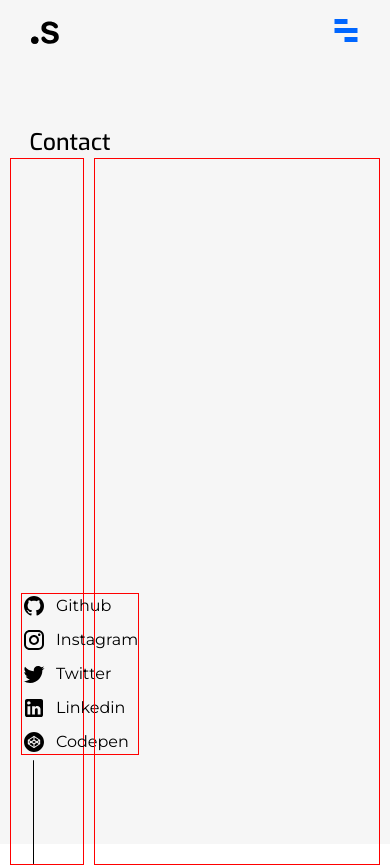
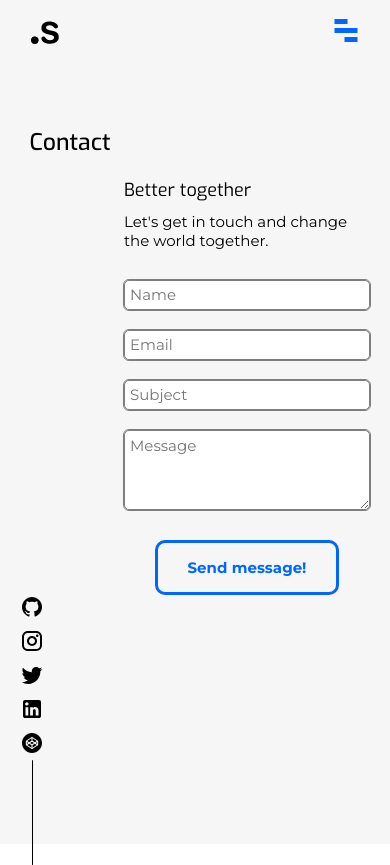
Before and after one commit to Saxxan/portfolio, a React (Create React App) app in the folder portfolio/: page /contact in a window 390 px wide. Built offline with nearby package versions, Linux system fonts and the light colour scheme.

Commit message:
Contact page created responsive

```diff
--- a/portfolio/src/App.css
+++ b/portfolio/src/App.css
@@ -34,7 +34,7 @@ h1, h2, h3, h4, h5, h6 {
   font-family: var(--font-title);
 }
 
-p, span {
+p, span, input, textarea {
   margin: 0;
   font-family: var(--font-text);
 }
--- a/portfolio/src/components/CTA/CTA.jsx
+++ b/portfolio/src/components/CTA/CTA.jsx
@@ -8,11 +8,12 @@ const Button = styled.button`
     padding: 8px 30px;
     background-color: var(--primary);
     border: none;
-    border-radius: 5px;
+    border-radius: 10px;
     color: var(--font-white);
     font-weight: 600;
     font-size: 15px;
     cursor: pointer;
+    transition: all .5s ease-in-out;
     &:hover {
         background-color: var(--primary-hover);
     }
--- a/portfolio/src/pages/Contact/components/ContactMainContent/ContactMain.jsx
+++ b/portfolio/src/pages/Contact/components/ContactMainContent/ContactMain.jsx
@@ -1,15 +1,39 @@
 import React from 'react';
 import styled from 'styled-components';
+import ContactForm from './components/contactForm/ContactForm';
 
 const ContactMainContainer = styled.main`
-    width: 80%;
-    height: 100%;
-    padding: 20px;
-    border: 1px solid red;
+  width: 80%;
+  height: 100%;
+  padding: 20px 0 20px 20px;
+  @media (min-width: 900px) {
+    padding: 10px 40px;
+  }
 `
+
+const FormTitle = styled.h3`
+  margin: 0 auto;
+  padding: 0 10px;
+  font-size: 18px;
+  font-weight: 400;
+  @media (min-width: 900px) {
+    font-size: 25px;
+  }
+`
+
+const FormText = styled.p`
+  font-size: 15px;
+  padding: 10px;
+  @media (min-width: 900px) {
+    font-size: 20px;
+  }`
 
 export default function ContactMain() {
   return (
-    <ContactMainContainer/>
+    <ContactMainContainer>
+      <FormTitle>Better together</FormTitle>
+      <FormText>Let's get in touch and change the world together.</FormText>
+      <ContactForm/>
+    </ContactMainContainer>
   )
 }
--- /dev/null
+++ b/portfolio/src/pages/Contact/components/ContactMainContent/components/contactForm/ContactForm.jsx
@@ -0,0 +1,46 @@
+import React from 'react';
+import styled from 'styled-components';
+import InputSubmit from './InputSubmit';
+import InputText from './InputText';
+
+const ContactFormWrapper = styled.form`
+    width: 100%;
+    margin: 0 auto;
+    padding: 10px;
+    display: flex;
+    flex-direction: column;
+    align-items: center;
+`
+
+const TextAreaForm = styled.textarea`
+    width: 100%;
+    padding: 5px;
+    margin: 10px 0;
+    height: 80px;
+    font-size: 15px;
+    border-radius: 5px;
+    outline: 1px solid var(--font-grey);
+    border: 1px solid var(--font-grey);
+    &:focus-visible {
+        outline: 1px solid var(--primary);
+        border: 1px solid var(--primary);
+    }
+    @media (min-width: 900px) {
+        width: 80%;
+        padding: 10px;
+        height: 100px;
+        font-size: 20px;
+    }
+`
+
+export default function ContactForm() {
+  return (
+    <ContactFormWrapper>
+        <InputText inputName="Name"/>
+        <InputText inputName="Email"/>
+        <InputText inputName="Subject"/>
+        <TextAreaForm placeholder="Message"/>
+        <InputSubmit/>
+    </ContactFormWrapper>
+  )
+}
--- /dev/null
+++ b/portfolio/src/pages/Contact/components/ContactMainContent/components/contactForm/InputSubmit.jsx
@@ -0,0 +1,25 @@
+import React from 'react';
+import styled from 'styled-components';
+
+const InputSubmitBtn = styled.input`
+    padding: 15px 30px;
+    font-size: 15px;
+    margin: 20px 0;
+    background: transparent;
+    border: 3px solid var(--primary);
+    color: var(--primary);
+    border-radius: 10px;
+    font-weight: 600;
+    cursor: pointer;
+    transition: all .5s ease-in-out;
+    &:hover {
+        background: var(--primary);
+        color: var(--font-white);
+    }
+    @media (min-width: 900px) {
+        font-size: 23px;
+    }`
+
+export default function InputSubmit() {
+  return <InputSubmitBtn type="submit" value="Send message!"/>
+}
--- /dev/null
+++ b/portfolio/src/pages/Contact/components/ContactMainContent/components/contactForm/InputText.jsx
@@ -0,0 +1,27 @@
+import React from 'react';
+import styled from 'styled-components';
+
+const InputForm = styled.input`
+    padding: 5px;
+    margin: 10px 0;
+    width: 100%;
+    height: 30px;
+    font-size: 15px;
+    border-radius: 5px;
+    outline: 1px solid var(--font-grey);
+    border: 1px solid var(--font-grey);
+    &:focus-visible {
+        outline: 1px solid var(--primary);
+        border: 1px solid var(--primary);
+    }
+    @media (min-width: 900px) {
+        padding: 10px;
+        width: 80%;
+        height: 50px;
+        font-size: 20px;
+    }
+`
+
+export default function InputText(props) {
+  return <InputForm type="text" placeholder={props.inputName}/>
+}
--- a/portfolio/src/pages/Contact/components/SocialMediaAside/SocialAside.jsx
+++ b/portfolio/src/pages/Contact/components/SocialMediaAside/SocialAside.jsx
@@ -6,7 +6,6 @@ import SocialMediaList from './components/MediaList/SocialMediaList';
 const SocialMediaAside = styled.aside`
     width: 20%;
     height: 100%;
-    border: 1px solid red;
     padding: 10px 10px 0 10px;
     display: flex;
     flex-direction: column;
--- a/portfolio/src/pages/Contact/components/SocialMediaAside/components/MediaList/SocialMediaList.jsx
+++ b/portfolio/src/pages/Contact/components/SocialMediaAside/components/MediaList/SocialMediaList.jsx
@@ -6,7 +6,6 @@ const MediaList = styled.ul`
     display: flex;
     flex-direction: column;
     gap: 10px;
-    border: 1px solid red;
     padding: 0;
     margin: 0 0 5px 0;
 `
@@ -14,9 +13,29 @@ const MediaList = styled.ul`
 const MediaListItem = styled.li`
     display:flex;
     align-items: center;
-    gap: 10px;
+    gap: 5px;
     padding: 0;
     margin: 0;
+    cursor: pointer;
+    &:hover {
+        &>span{
+            transform: translateX(0);
+            opacity: 1;
+        }
+    }
+    @media (min-width: 900px) {
+        gap: 10px;
+    }
+`
+
+const ItemLabel = styled.span`
+    font-size: 15px;
+    opacity: 0;
+    transform: translateX(-40px);
+    transition: all .5s ease-out;
+    @media(min-width: 900px) {
+        font-size: 18px;
+    }
 `
 
 export default function SocialMediaList() {
@@ -24,23 +43,23 @@ export default function SocialMediaList() {
     <MediaList>
         <MediaListItem>
             <GithubIcon/>
-            <span>Github</span>
+            <ItemLabel>Github</ItemLabel>
         </MediaListItem>
         <MediaListItem>
             <InstagramIcon/>
-            <span>Instagram</span>
+            <ItemLabel>Instagram</ItemLabel>
         </MediaListItem>
         <MediaListItem>
             <TwitterIcon/>
-            <span>Twitter</span>
+            <ItemLabel>Twitter</ItemLabel>
         </MediaListItem>
         <MediaListItem>
             <LinkedinIcon/>
-            <span>Linkedin</span>
+            <ItemLabel>Linkedin</ItemLabel>
         </MediaListItem>
         <MediaListItem>
             <CodepenIcon/>
-            <span>Codepen</span>
+            <ItemLabel>Codepen</ItemLabel>
         </MediaListItem>
     </MediaList>
   )
```
